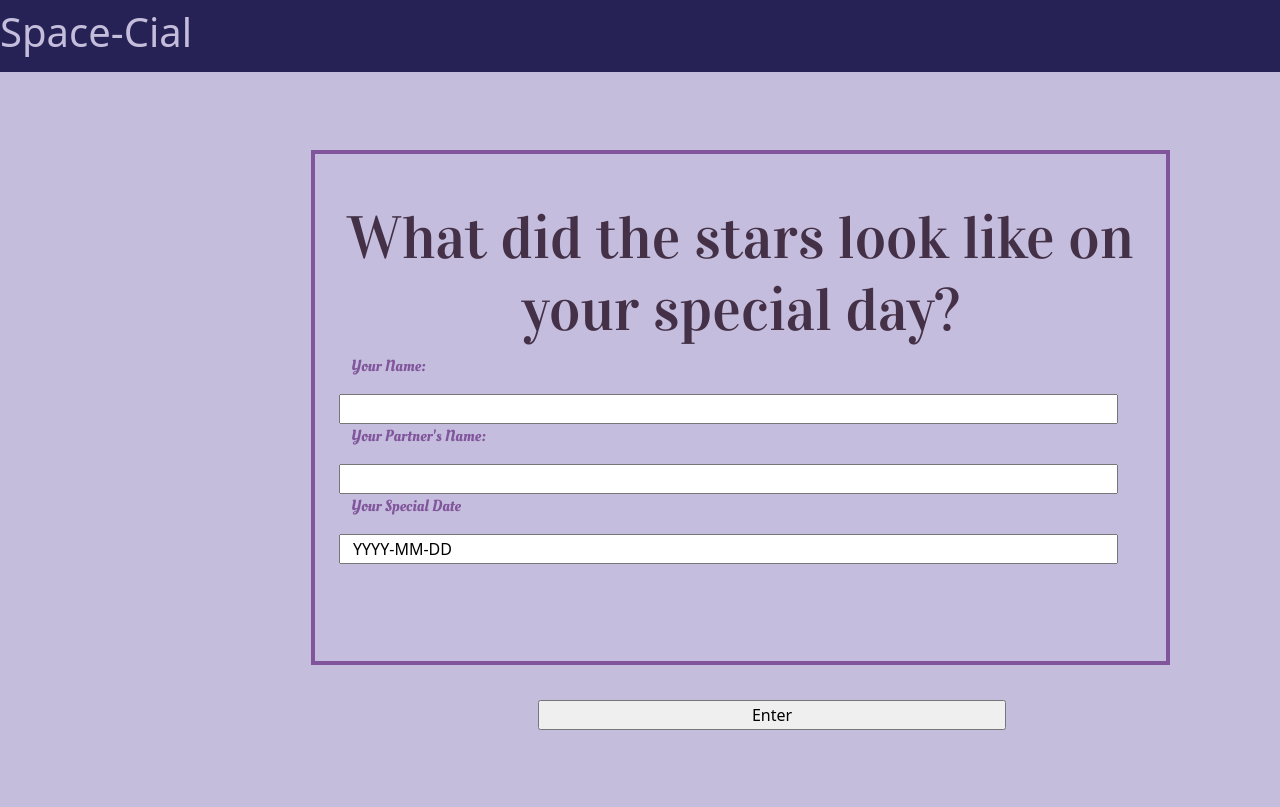
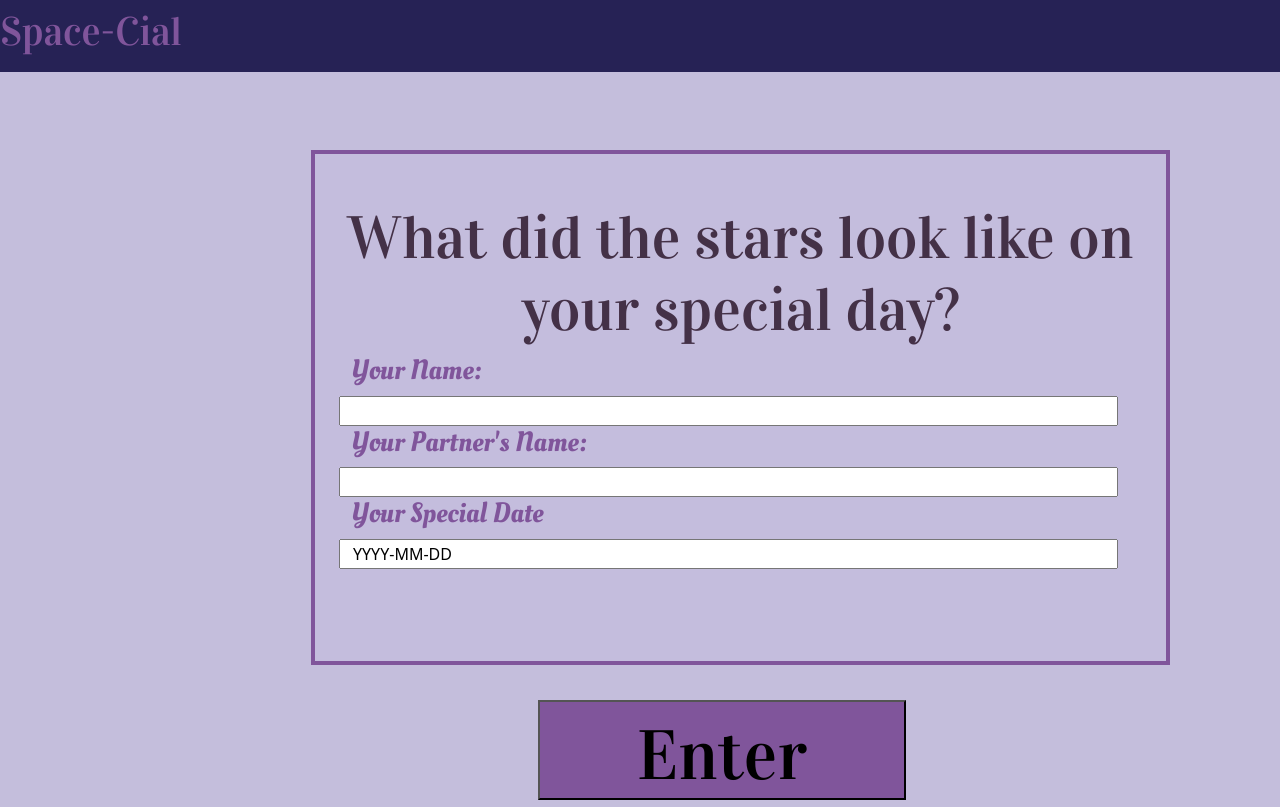
Before and after one commit to kylejava/HackersOfTheGalaxy, a Flask app: page / in a window 1280 px wide. Run offline with Flask 2, Linux system fonts and the light colour scheme.

Commit message:
Finished with project

```diff
--- a/main.py
+++ b/main.py
@@ -12,8 +12,11 @@ def index():
 @app.route('/result', methods = ['GET', 'POST'])
 def result():
     if(request.method == 'POST'):
-        date = request.form['date']
-        url = getPictureFromNASA(date)
+        requestedDate = request.form['date']
+        yourName = request.form['yourName']
+        yourPartnerName = request.form['yourPartnerName']
+        date = yourName + " & "+ yourPartnerName + ", these are what the stars looked like on "+ requestedDate
+        url = getPictureFromNASA(requestedDate)
     return render_template("result.html" , url=url, date=date)
 
 
--- a/models.py
+++ b/models.py
@@ -7,4 +7,5 @@ def getPictureFromNASA(date):
     url = getURL(date)
     response = requests.get(url)
     data = response.json()
+    pprint(data)
     return(data[0]['hdurl'])
--- a/static/stylesheets/index.css
+++ b/static/stylesheets/index.css
@@ -29,14 +29,22 @@ color: #443147;
 font-family: Vidaloka;
 }
 
-p{
+h3{
   color:#80559B;
   font-family: OleoScript;
 
 }
-input{
-  width: 468px;
 
+h1{
+  color:#80559B;
+  font-family: Vidaloka;
+}
+input[type=submit]{
+  width: 368px;
+  height: 100px;
+  font-family: Vidaloka;
+  font-size: 70px;
+  background-color: #80559B;
 }
 
 .submit{
@@ -46,3 +54,8 @@ height: 107px;
 left: 526px;
 top: 700px;
 }
+
+.img-fluid{
+  width: 100px;
+  height: 100px;
+}
--- a/templates/index.html
+++ b/templates/index.html
@@ -16,15 +16,15 @@
 
 
       <div class="container row">
-        <p>Your Name: </p>
+        <h3>Your Name: </h3>
         <input type="text" name="yourName" >
       </div>
       <div class="container row">
-        <p>Your Partner's Name: </p>
+        <h3>Your Partner's Name: </h3>
         <input type="text" name="yourPartnerName" >
       </div>
       <div class="container row">
-        <p>Your Special Date </p>
+        <h3>Your Special Date </h3>
         <input type="text" name="date" value = "YYYY-MM-DD" >
       </div>
 
--- a/templates/result.html
+++ b/templates/result.html
@@ -15,7 +15,7 @@
       <h3>Star Bright,</h3>
       <h3>Here's the sky you met that night</h3>
       <img src="{{url}}" class="img-fluid">
-      <h3 class="pt-3">What the stars looked like on {{date}}</h3>
+      <h3 class="pt-3">{{date}}</h3>
     </div>
 
 
```
Also changed, not shown: static/stylesheets/result.css (+6 -2 lines).
